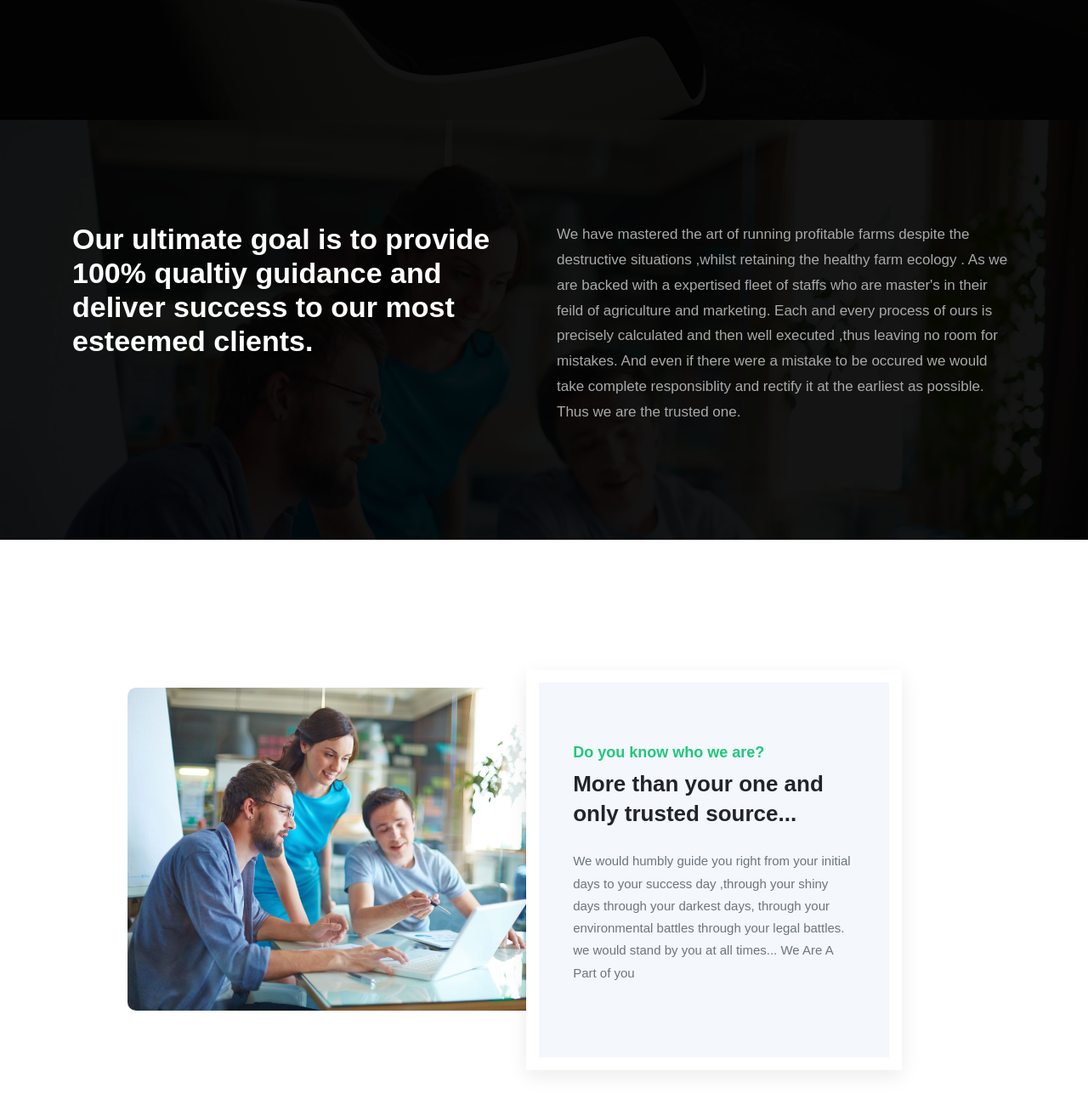
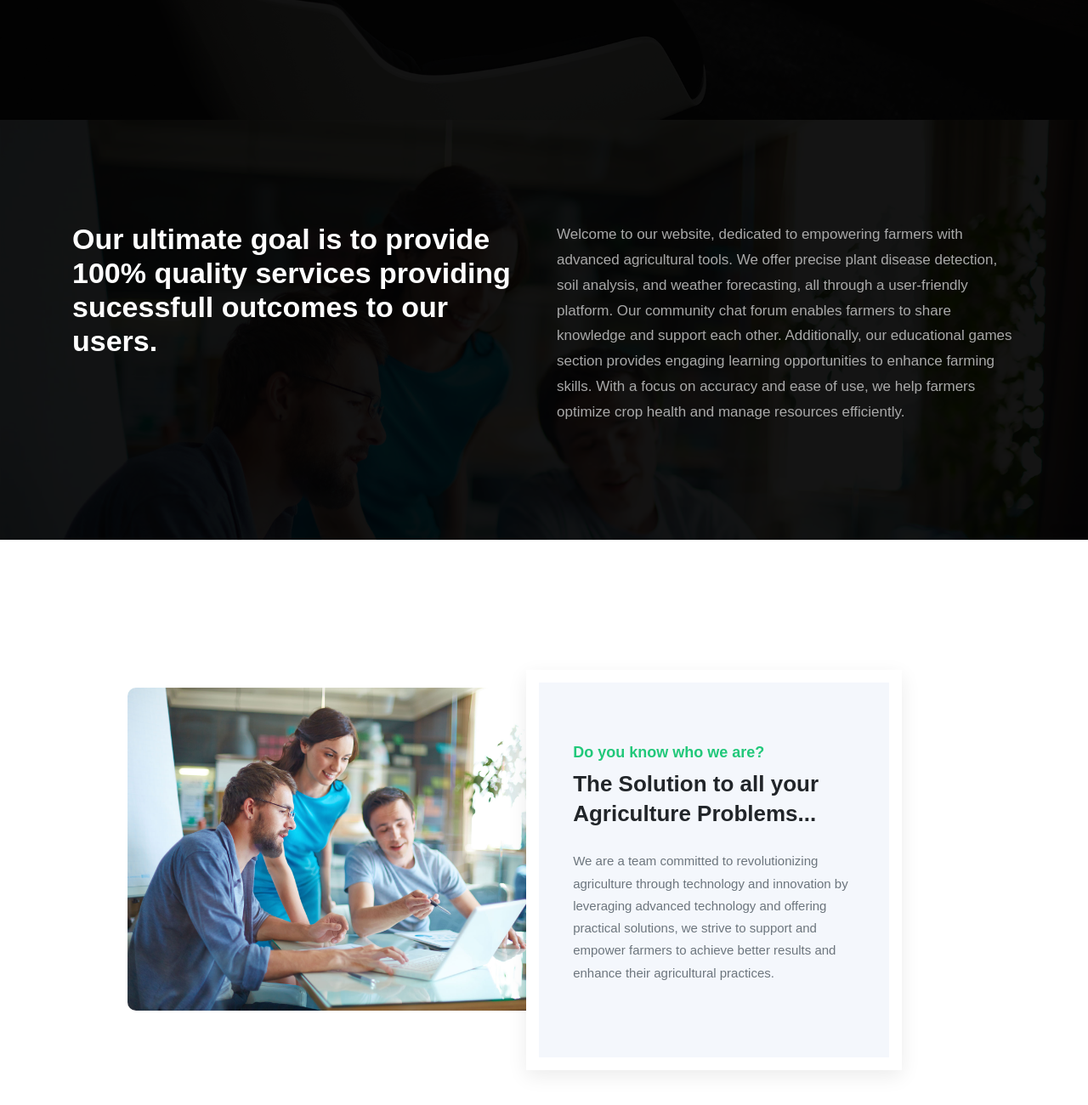
Before and after one commit to shahnawazo786/Agri-Webpage, a website: page about.html in a window 1280 px wide. Shown: the part 336-1636 px from the top of the page at 85% size. Drawn offline with Linux system fonts and the light colour scheme; some packages are replaced by stand-ins of ours; a web font is replaced by a local one.

Commit message:
Update about.html

```diff
--- a/about.html
+++ b/about.html
@@ -113,11 +113,11 @@
             <div class="row">
                 <div class="col-lg-6">
                     <div class="section-heading">
-                        <h1 class="text-white">Our ultimate goal is to provide 100% qualtiy guidance and deliver success to our most esteemed clients.</h1>
+                        <h1 class="text-white">Our ultimate goal is to provide 100% quality services providing sucessfull outcomes to our users.</h1>
                     </div>
                 </div>
                 <div class="col-lg-6">
-                    <p class="lead text-white">We have mastered the art of running profitable farms despite the destructive situations ,whilst retaining the healthy farm ecology . As we are backed with a expertised fleet of staffs who are master's in their feild of agriculture and marketing. Each and every process of ours is precisely calculated and then well executed ,thus leaving no room for mistakes. And even if there were a mistake to be occured we would take complete responsiblity and rectify it at the earliest as possible. Thus we are the trusted one. </p>
+                    <p class="lead text-white">Welcome to our website, dedicated to empowering farmers with advanced agricultural tools. We offer precise plant disease detection, soil analysis, and weather forecasting, all through a user-friendly platform. Our community chat forum enables farmers to share knowledge and support each other. Additionally, our educational games section provides engaging learning opportunities to enhance farming skills. With a focus on accuracy and ease of use, we help farmers optimize crop health and manage resources efficiently.</p>
                 </div>
             </div>
         </div>
@@ -134,11 +134,8 @@
                 <div class="col-lg-4 col-md-12 col-sm-12 ">
                     <div class="project-content-block">
                         <h4>Do you know who we are?</h4>
-                        <h2>More than your one and only trusted source...</h2>
-                        <p>We would humbly guide you right from your initial days to your success day ,through your shiny days through your darkest days,
-                          through your environmental battles through your legal battles.
-                          we would stand by you at all times...
-                          We Are A Part of you
+                        <h2>The Solution to all your Agriculture Problems...</h2>
+                        <p>We are a team committed to revolutionizing agriculture through technology and innovation by leveraging advanced technology and offering practical solutions, we strive to support and empower farmers to achieve better results and enhance their agricultural practices.
                           </p>
                     </div>
                 </div>
```
